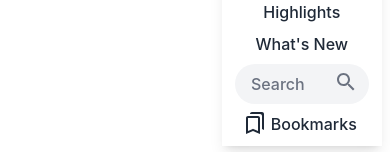
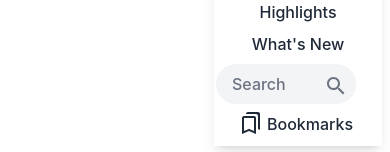
Before and after one commit to Blank333/metmuseumFrontend, a React (Create React App) app: page / in a window 390 px wide. Both pictures are taken after a click on the button 362 px from the left and 64 px from the top of the page. Shown: the part 127-279 px from the top of the page. Built offline with nearby package versions, Linux system fonts and the light colour scheme; no server answers.

Commit message:
Fixed the search icon on mobile [real]

```diff
--- a/src/Components/Navbar.js
+++ b/src/Components/Navbar.js
@@ -55,7 +55,7 @@ function Navbar() {
                   type='search'
                   placeholder='Search'
                 />
-                <Search className='absolute right-8 top-[8.2em] text-gray-500' />
+                <Search className='relative right-8 top-0 text-gray-500' />
               </li>
 
               <li className='hover:underline'>
```
